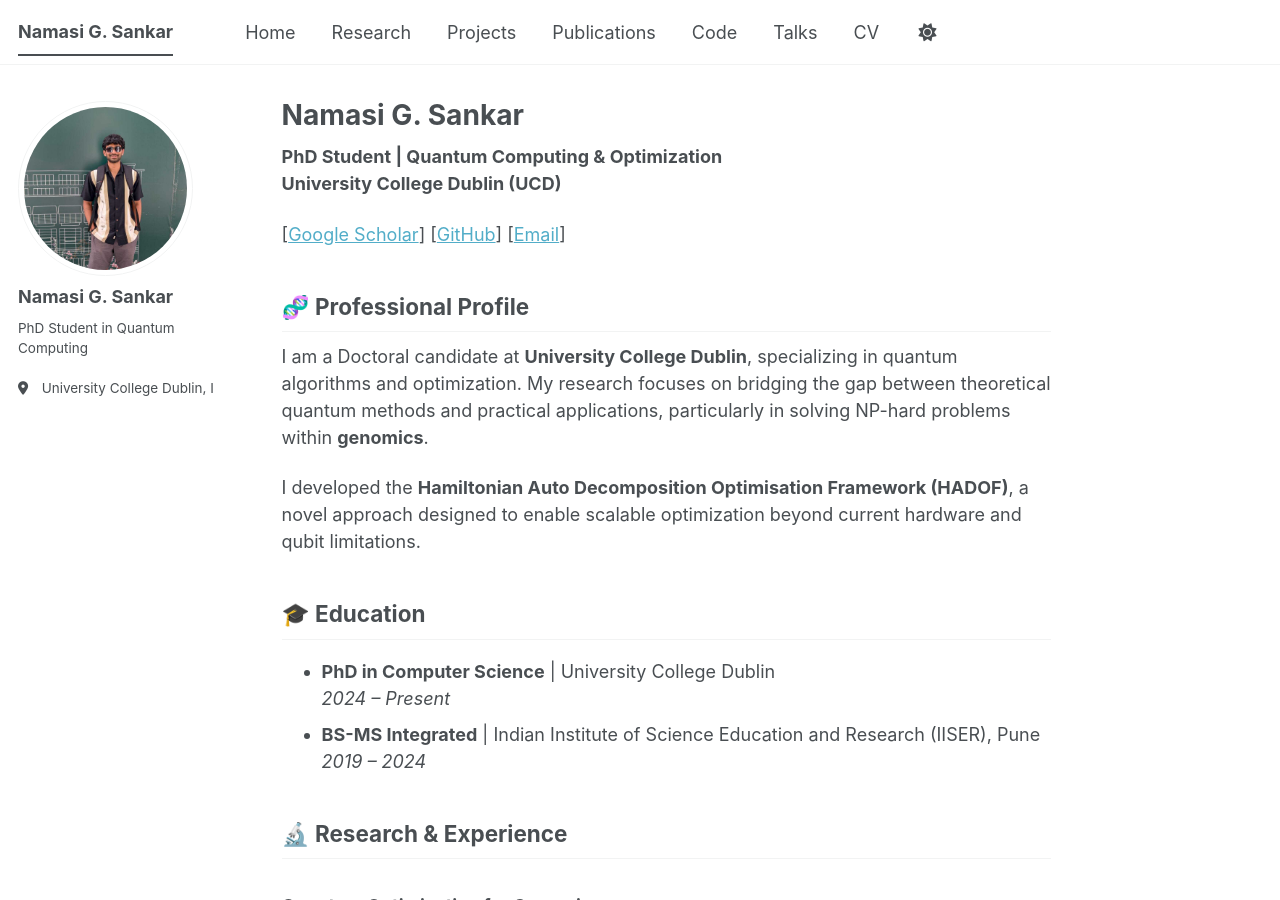
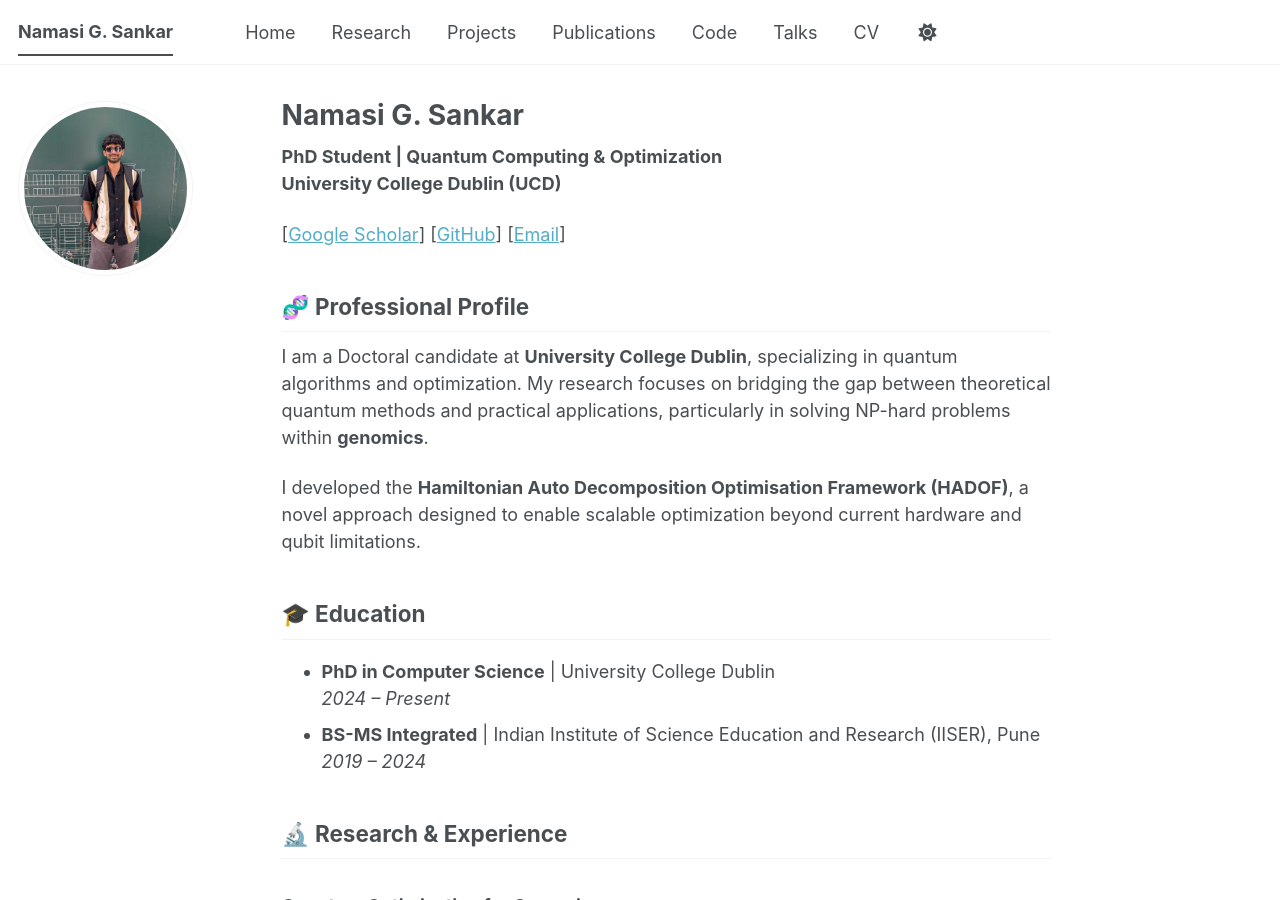
Before and after one commit to Namasi-PhD/Namasi-PhD.github.io, a Jekyll site: the page built from index.md, in a window 1280 px wide and 900 px high. Built offline with Jekyll 4.4.1, drawn with Linux system fonts in a browser that asks for light colours; a script bundle is joined from its source files by our own code; our own code applies the rules of GitHub Pages for plain Markdown files; library files that are not in the unit come from our copies.

Commit message:
Update _config.yml

```diff
--- a/_config.yml
+++ b/_config.yml
@@ -4,10 +4,7 @@ position: "PhD Student in Quantum Computing"
 affiliation: "University College Dublin"
 
 author:
-  name   : "Namasi G. Sankar"
   avatar : "bio-photo.jpg" # Path to your uploaded image
-  bio    : "PhD Student in Quantum Computing"
-  location: "University College Dublin, Ireland"
   links:
     - label: "GitHub"
       icon: "fab fa-fw fa-github"
```
